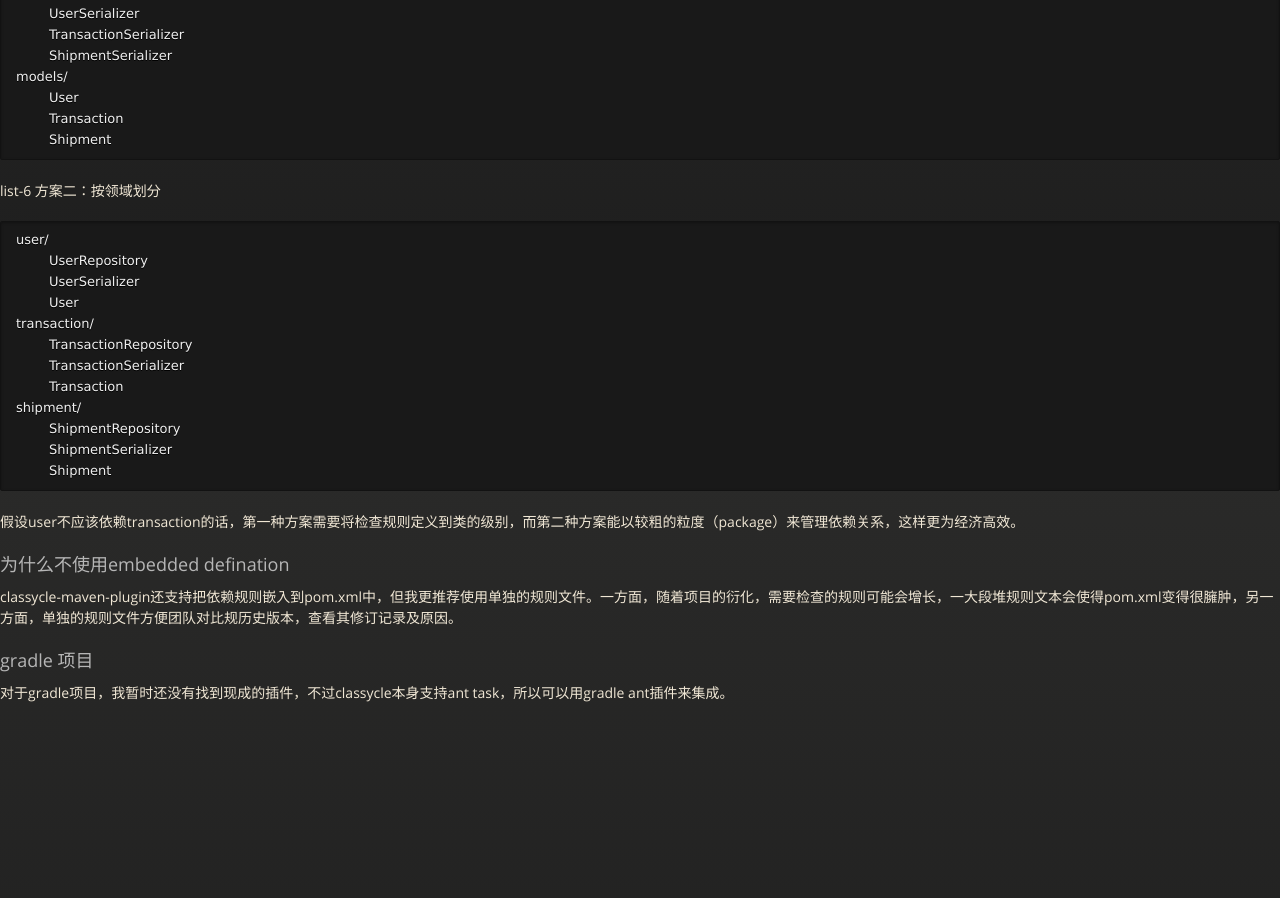
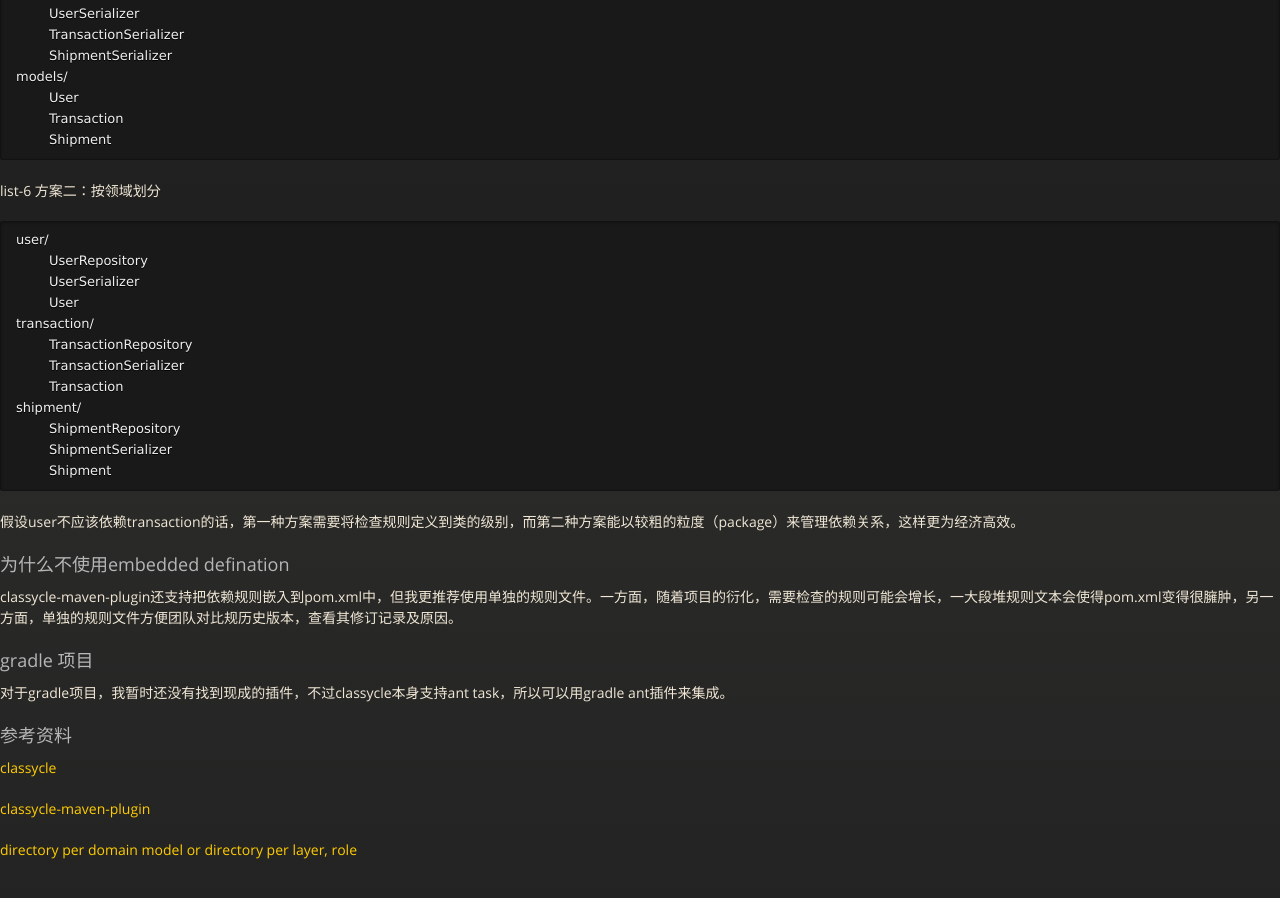
Before and after one commit to Hippoom/hippoom.github.com, a Jekyll site: the page built from _posts/2014-10-16-fail-build-when-unwanted-dependency-detected.md, in a window 1280 px wide and 900 px high, scrolled down 2245 px. Built offline with Jekyll 4.4.1, drawn with Linux system fonts in a browser that asks for light colours; before the commit the page ends 2988 px from its top, so only the background shows below that.

Commit message:
为“fail-build-when-unwanted-dependency-detected”添加参考资料

```diff
--- a/_posts/2014-10-16-fail-build-when-unwanted-dependency-detected.md
+++ b/_posts/2014-10-16-fail-build-when-unwanted-dependency-detected.md
@@ -145,3 +145,11 @@ classycle-maven-plugin还支持把依赖规则嵌入到pom.xml中，但我更推
 ### gradle 项目
 
 对于gradle项目，我暂时还没有找到现成的插件，不过classycle本身支持ant task，所以可以用gradle ant插件来集成。
+
+### 参考资料
+
+[classycle](http://classycle.sourceforge.net/)
+
+[classycle-maven-plugin](https://github.com/hcoles/classycle-maven-plugin)
+
+[directory per domain model or directory per layer, role](http://stackoverflow.com/questions/21225937/directory-per-domain-model-or-directory-per-layer-role/21226273#21226273)
```
